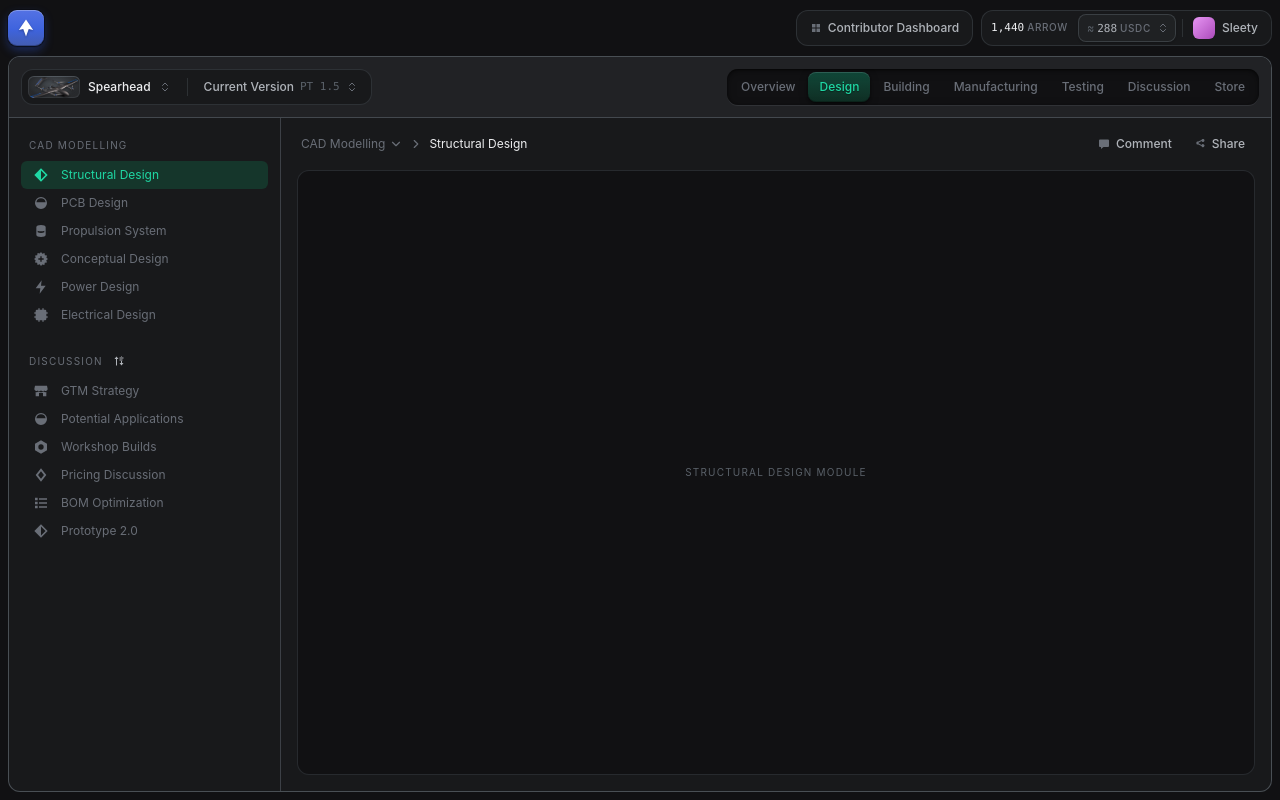
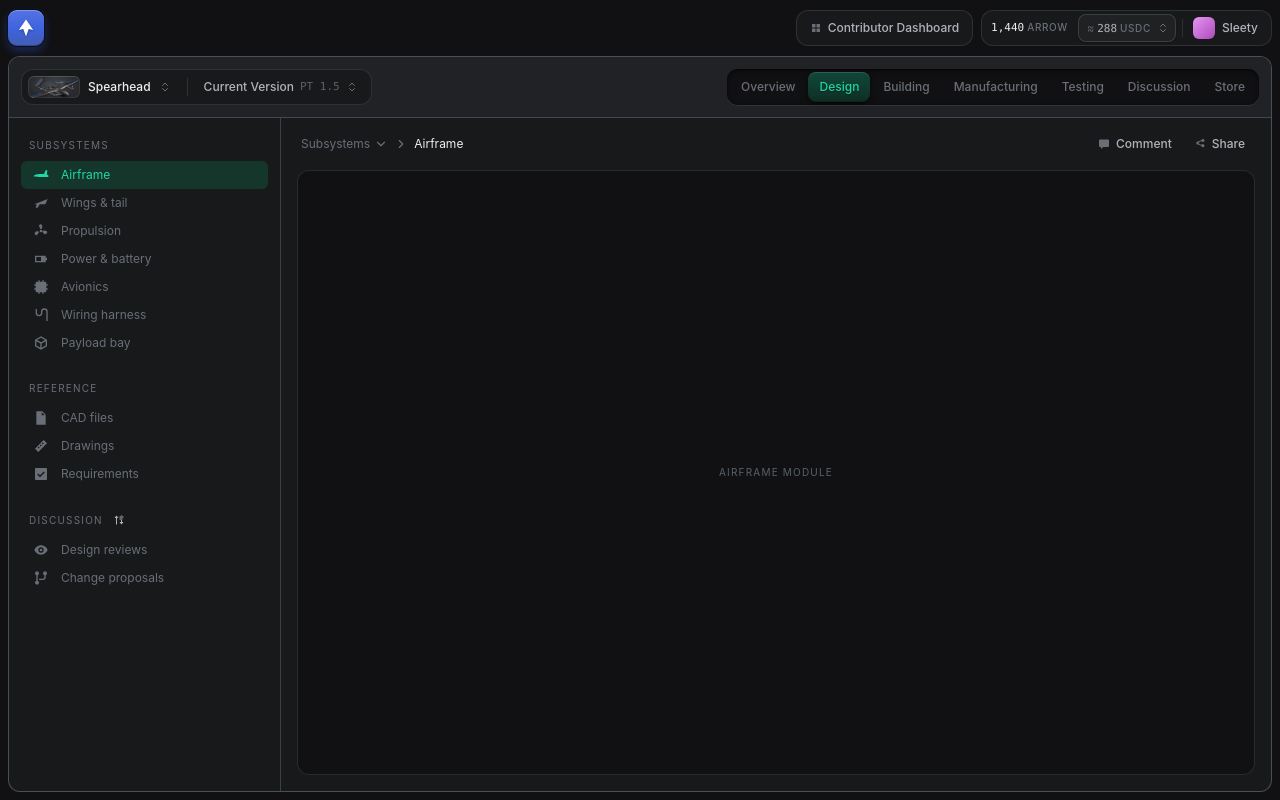
Before and after one commit to Arrow-air/arrow-superapp, a Vue app in the folder prototypes/app-frame/: page /#/spearhead/design/airframe in a window 1280 px wide. Before the commit this address led to /#/spearhead/design/structural-design. Built offline with nearby package versions, Linux system fonts and the light colour scheme.

Commit message:
app-frame: context sidebars for every tab (topics, then scoped discussion) with topic icons

```diff
--- a/prototypes/app-frame/src/frame/icons.ts
+++ b/prototypes/app-frame/src/frame/icons.ts
@@ -18,6 +18,42 @@ export const icons = {
   menu: 'M3 5h18v2H3Zm0 6h18v2H3Zm0 6h18v2H3Z',
   comment: 'M4 3h16a2 2 0 0 1 2 2v11a2 2 0 0 1-2 2h-9l-5 4v-4H4a2 2 0 0 1-2-2V5a2 2 0 0 1 2-2Z',
   share: 'M18 2a3 3 0 1 1-2.8 4.1L8.9 9.3a3 3 0 0 1 0 1.4l6.3 3.2A3 3 0 1 1 15 16l-6.3-3.2a3 3 0 1 1 0-5.6L15 4a3 3 0 0 1 3-2Z',
+  info: 'M12 2a10 10 0 1 1 0 20 10 10 0 0 1 0-20Zm-1 8v7h2v-7Zm0-4v2h2V6Z',
+  sliders: 'M4 5h9v2H4Zm13 0h3v2h-3ZM13 3h4v6h-4ZM4 11h3v2H4Zm7 0h9v2h-9ZM7 9h4v6H7Zm-3 8h11v2H4Zm15 0h1v2h-1Zm-4-2h4v6h-4Z',
+  flag: 'M5 2h2v20H5Zm3 1h11l-3 4.5 3 4.5H8Z',
+  history: 'M12 3a9 9 0 1 1-9 9h2a7 7 0 1 0 2-4.9L9 9H3V3l2.6 2.6A9 9 0 0 1 12 3Zm-1 4h2v4.6l3.2 3.2-1.4 1.4L11 12.4Z',
+  people: 'M9 4a3.5 3.5 0 1 1 0 7 3.5 3.5 0 0 1 0-7ZM2 20a7 7 0 0 1 14 0Zm15-15a3 3 0 1 1 0 6 3 3 0 0 1 0-6Zm1 8a6 6 0 0 1 4 7h-4.1a8.9 8.9 0 0 0-2.7-6.7A6 6 0 0 1 18 13Z',
+  megaphone: 'M3 9h4l10-5v16L7 15H6l1 5H5l-1.6-5H3Zm16 0a3 3 0 0 1 0 6Z',
+  question: 'M12 2a10 10 0 1 1 0 20 10 10 0 0 1 0-20Zm-1 14v2h2v-2Zm1-10a4 4 0 0 0-4 4h2a2 2 0 1 1 3 1.7c-1.2.7-2 1.6-2 3.3h2c0-.8.4-1.2 1-1.6A4 4 0 0 0 12 6Z',
+  airframe: 'M1 14c0-2 3.5-3.5 9-3.5h6.5L19 5h2.5l-.8 6.2L23 12.5V15H10c-5.5 0-9-.5-9-1Z',
+  wing: 'M2 14 22 6l-3.5 8H10l-3 5H4l1.5-5Z',
+  fan: 'M12 10a2 2 0 1 1 0 4 2 2 0 0 1 0-4Zm-1-8c2.5 0 3.5 2 2.8 4.8L13 9h-2L9.3 5.6C8.8 3.8 9.6 2 11 2Zm10 13c-1.3 2.2-3.5 2.3-5.4.2L14.2 13l1-1.7 3.8.2c1.8.3 3 1.9 2 3.5ZM3 17c-1.2-2.2 0-4 2.8-4.7l2.2-.1 1 1.7-2.1 3.1C5.9 18.7 3.8 18.8 3 17Z',
+  battery: 'M3 7h16v3h2v4h-2v3H3Zm2 2v6h7V9Z',
+  harness: 'M4 3h2v6a3 3 0 0 0 6 0V7a5 5 0 0 1 10 0v14h-2V7a3 3 0 0 0-6 0v2A5 5 0 0 1 4 9Z',
+  box: 'M12 2 21 7v10l-9 5-9-5V7Zm0 2.3L6 7.6l6 3.3 6-3.3ZM5 9.3v6.5l6 3.3v-6.5Zm8 9.8 6-3.3V9.3l-6 3.3Z',
+  file: 'M5 2h9l5 5v15H5Zm8 1.5V8h4.5Z',
+  ruler: 'M3 16 16 3l5 5L8 21Zm4.2-1.8 1.4 1.4 1.4-1.4-1.4-1.4Zm3-3 1.4 1.4 1.4-1.4-1.4-1.4Zm3-3 1.4 1.4 1.4-1.4-1.4-1.4Z',
+  'check-square': 'M4 3h16a1 1 0 0 1 1 1v16a1 1 0 0 1-1 1H4a1 1 0 0 1-1-1V4a1 1 0 0 1 1-1Zm12.3 5.3L10.5 14l-2.8-2.8-1.4 1.4 4.2 4.2 7.2-7.1Z',
+  'check-circle': 'M12 2a10 10 0 1 1 0 20 10 10 0 0 1 0-20Zm4.3 5.8L10.5 13.6l-2.8-2.8-1.4 1.4 4.2 4.2 7.2-7.2Z',
+  eye: 'M12 5c5 0 9 4 10 7-1 3-5 7-10 7S3 15 2 12c1-3 5-7 10-7Zm0 3a4 4 0 1 0 0 8 4 4 0 0 0 0-8Zm0 2a2 2 0 1 1 0 4 2 2 0 0 1 0-4Z',
+  branch: 'M6 2a3 3 0 0 1 1 5.8v8.4A3 3 0 1 1 5 16.2V7.8A3 3 0 0 1 6 2Zm12 0a3 3 0 0 1 1 5.8V11a4 4 0 0 1-4 4H9v-2h6a2 2 0 0 0 2-2V7.8A3 3 0 0 1 18 2Z',
+  wrench: 'M14.5 2a5.5 5.5 0 0 0-5.2 7.3L2.6 16a2 2 0 0 0 0 2.8l2.6 2.6a2 2 0 0 0 2.8 0l6.7-6.7A5.5 5.5 0 0 0 21.6 8l-3.3 3.3-3.6-1-1-3.6L17 3.4A5.5 5.5 0 0 0 14.5 2Z',
+  book: 'M3 4h7a2 2 0 0 1 2 2v15a3 3 0 0 0-2-1H3Zm18 0h-7a2 2 0 0 0-2 2v15a3 3 0 0 1 2-1h7Z',
+  target: 'M12 2a10 10 0 1 1 0 20 10 10 0 0 1 0-20Zm0 3a7 7 0 1 0 0 14 7 7 0 0 0 0-14Zm0 3a4 4 0 1 1 0 8 4 4 0 0 1 0-8Z',
+  printer: 'M6 2h12v5H6ZM3 8h18v9h-3v5H6v-5H3Zm5 7v5h8v-5Z',
+  layers: 'M12 2 22 7l-10 5L2 7Zm-7.8 8.1L12 14l7.8-3.9L22 11.2l-10 5-10-5Zm0 4.5L12 18.5l7.8-3.9L22 15.7l-10 5-10-5Z',
+  truck: 'M2 5h12v10h1V8h4l3 4v5h-2a2.5 2.5 0 0 1-5 0H9a2.5 2.5 0 0 1-5 0H2Z',
+  flask: 'M8 2h8v2h-1v5l6 11a1.5 1.5 0 0 1-1.3 2H4.3A1.5 1.5 0 0 1 3 20L9 9V4H8Z',
+  coin: 'M12 2a10 10 0 1 1 0 20 10 10 0 0 1 0-20Zm-1 4v1.1A3 3 0 0 0 11 13h2a1 1 0 0 1 0 2H9v2h2v1h2v-1.1A3 3 0 0 0 13 11h-2a1 1 0 0 1 0-2h4V7h-2V6Z',
+  plane: 'M21 16v-2l-8-5V3.5a1.5 1.5 0 0 0-3 0V9l-8 5v2l8-2.5V19l-2 1.5V22l3.5-1 3.5 1v-1.5L13 19v-5.5Z',
+  gauge: 'M12 4a10 10 0 0 1 10 10v2H2v-2A10 10 0 0 1 12 4Zm4.2 4.4-5 4.2a1.5 1.5 0 1 0 2.2 1.8Z',
+  log: 'M5 3h14v18H5Zm3 4v2h8V7Zm0 4v2h8v-2Zm0 4v2h5v-2Z',
+  alert: 'M12 2 23 21H1Zm-1 7v6h2V9Zm0 8v2h2v-2Z',
+  bag: 'M6 7a6 6 0 0 1 12 0h3l-1 15H4L3 7Zm2 0h8a4 4 0 0 0-8 0Z',
+  shirt: 'M8 3 3 6l2 5 2-1v11h10V10l2 1 2-5-5-3a4 4 0 0 1-8 0Z',
+  chart: 'M3 3h2v16h16v2H3Zm4 9h3v6H7Zm5-4h3v10h-3Zm5-4h3v14h-3Z',
+  tag: 'M3 3h9l9 9-9 9-9-9Zm4.5 2.5a2 2 0 1 0 0 4 2 2 0 0 0 0-4Z',
+  bulb: 'M12 2a7 7 0 0 1 4 12.7V17H8v-2.3A7 7 0 0 1 12 2Zm-3 17h6v2a1 1 0 0 1-1 1h-4a1 1 0 0 1-1-1Z',
 } as const;
 
 export type IconName = keyof typeof icons;
--- a/prototypes/app-frame/src/frame/nav.ts
+++ b/prototypes/app-frame/src/frame/nav.ts
@@ -23,52 +23,189 @@ export const projects: Project[] = [
   { id: 'caribou', label: 'Caribou', versions: [{ id: 'v0', label: 'Current Version', code: 'V 0.1' }] },
 ];
 
-const discussion: NavGroup = {
-  id: 'discussion',
-  label: 'Discussion',
-  sortable: true,
-  items: [
-    { id: 'gtm-strategy', label: 'GTM Strategy', icon: 'store' },
-    { id: 'potential-applications', label: 'Potential Applications', icon: 'globe' },
-    { id: 'workshop-builds', label: 'Workshop Builds', icon: 'hexagon' },
-    { id: 'pricing-discussion', label: 'Pricing Discussion', icon: 'diamond' },
-    { id: 'bom-optimization', label: 'BOM Optimization', icon: 'list' },
-    { id: 'prototype-2', label: 'Prototype 2.0', icon: 'half-diamond' },
-  ],
-};
-
-// Placeholder sidebar for tabs whose structure isn't designed yet.
-const stub = (label: string): NavGroup[] => [
-  { id: 'main', label, items: [{ id: 'index', label: 'All', icon: 'list' }] },
-  discussion,
-];
+// Each tab's sidebar: the topics for that context first, then the
+// discussion scoped to it. Design, Building and Manufacturing share
+// subsystem names so you stay on the same part of the aircraft across tabs.
+const item = (id: string, label: string, icon: IconName): NavItem => ({ id, label, icon });
+const talk = (...items: NavItem[]): NavGroup => ({ id: 'discussion', label: 'Discussion', sortable: true, items });
 
 export const tabs: Tab[] = [
-  { id: 'overview', label: 'Overview', groups: stub('Overview') },
+  {
+    id: 'overview',
+    label: 'Overview',
+    groups: [
+      {
+        id: 'about',
+        label: 'About',
+        items: [
+          item('summary', 'Summary', 'info'),
+          item('specifications', 'Specifications', 'sliders'),
+          item('roadmap', 'Roadmap', 'flag'),
+          item('changelog', 'Changelog', 'history'),
+          item('contributors', 'Contributors', 'people'),
+        ],
+      },
+      talk(item('announcements', 'Announcements', 'megaphone'), item('qa', 'Q&A', 'question')),
+    ],
+  },
   {
     id: 'design',
     label: 'Design',
     groups: [
       {
-        id: 'cad',
-        label: 'CAD Modelling',
+        id: 'subsystems',
+        label: 'Subsystems',
         items: [
-          { id: 'structural-design', label: 'Structural Design', icon: 'half-diamond' },
-          { id: 'pcb-design', label: 'PCB Design', icon: 'globe' },
-          { id: 'propulsion-system', label: 'Propulsion System', icon: 'cylinder' },
-          { id: 'conceptual-design', label: 'Conceptual Design', icon: 'gear' },
-          { id: 'power-design', label: 'Power Design', icon: 'bolt' },
-          { id: 'electrical-design', label: 'Electrical Design', icon: 'chip' },
+          item('airframe', 'Airframe', 'airframe'),
+          item('wings-tail', 'Wings & tail', 'wing'),
+          item('propulsion', 'Propulsion', 'fan'),
+          item('power', 'Power & battery', 'battery'),
+          item('avionics', 'Avionics', 'chip'),
+          item('wiring', 'Wiring harness', 'harness'),
+          item('payload', 'Payload bay', 'box'),
         ],
       },
-      discussion,
+      {
+        id: 'reference',
+        label: 'Reference',
+        items: [
+          item('cad-files', 'CAD files', 'file'),
+          item('drawings', 'Drawings', 'ruler'),
+          item('requirements', 'Requirements', 'check-square'),
+        ],
+      },
+      talk(item('design-reviews', 'Design reviews', 'eye'), item('change-proposals', 'Change proposals', 'branch')),
     ],
   },
-  { id: 'building', label: 'Building', groups: stub('Building') },
-  { id: 'manufacturing', label: 'Manufacturing', groups: stub('Manufacturing') },
-  { id: 'testing', label: 'Testing', groups: stub('Testing') },
-  { id: 'discussion', label: 'Discussion', groups: [discussion] },
-  { id: 'store', label: 'Store', groups: stub('Store') },
+  {
+    id: 'building',
+    label: 'Building',
+    groups: [
+      {
+        id: 'prepare',
+        label: 'Prepare',
+        items: [item('bom', 'Bill of materials', 'list'), item('tools', 'Tools & workspace', 'wrench')],
+      },
+      {
+        id: 'assembly',
+        label: 'Assembly',
+        items: [
+          item('airframe', 'Airframe', 'airframe'),
+          item('wings', 'Wings', 'wing'),
+          item('propulsion', 'Propulsion', 'fan'),
+          item('electrical', 'Electrical', 'harness'),
+        ],
+      },
+      {
+        id: 'setup',
+        label: 'Setup',
+        items: [item('flight-controller', 'Flight controller', 'chip'), item('calibration', 'Calibration', 'target')],
+      },
+      talk(item('workshop-builds', 'Workshop builds', 'hexagon'), item('troubleshooting', 'Troubleshooting', 'question')),
+    ],
+  },
+  {
+    id: 'manufacturing',
+    label: 'Manufacturing',
+    groups: [
+      {
+        id: 'parts',
+        label: 'Parts',
+        items: [
+          item('printed', 'Printed parts', 'printer'),
+          item('composite', 'Composite parts', 'layers'),
+          item('sourced', 'Sourced parts & suppliers', 'truck'),
+        ],
+      },
+      {
+        id: 'processes',
+        label: 'Processes',
+        items: [
+          item('layup', 'Layup', 'layers'),
+          item('print-settings', 'Print settings', 'sliders'),
+          item('inspection', 'Inspection', 'check-square'),
+        ],
+      },
+      { id: 'cost', label: 'Cost', items: [item('cost-breakdown', 'Cost breakdown', 'coin')] },
+      talk(item('bom-optimization', 'BOM optimization', 'list'), item('supplier-options', 'Supplier options', 'truck')),
+    ],
+  },
+  {
+    id: 'testing',
+    label: 'Testing',
+    groups: [
+      { id: 'plan', label: 'Plan', items: [item('test-plan', 'Test plan', 'check-square')] },
+      {
+        id: 'ground',
+        label: 'Ground tests',
+        items: [item('bench-thrust', 'Bench thrust', 'gauge'), item('static-load', 'Static load', 'airframe')],
+      },
+      {
+        id: 'flight',
+        label: 'Flight tests',
+        items: [
+          item('hover', 'Hover', 'fan'),
+          item('transition', 'Transition', 'plane'),
+          item('endurance', 'Endurance', 'battery'),
+        ],
+      },
+      {
+        id: 'results',
+        label: 'Results',
+        items: [item('flight-logs', 'Flight logs', 'log'), item('findings', 'Findings', 'bulb')],
+      },
+      talk(item('test-results', 'Test results', 'chart'), item('incidents', 'Incidents', 'alert')),
+    ],
+  },
+  {
+    id: 'discussion',
+    label: 'Discussion',
+    groups: [
+      {
+        id: 'threads',
+        label: 'Threads',
+        items: [
+          item('all', 'All threads', 'comment'),
+          item('proposals', 'Proposals', 'branch'),
+          item('decisions', 'Decisions', 'check-circle'),
+          item('ideas', 'Ideas', 'bulb'),
+          item('qa', 'Q&A', 'question'),
+        ],
+      },
+      {
+        id: 'by-context',
+        label: 'By context',
+        items: [
+          item('ctx-design', 'Design', 'half-diamond'),
+          item('ctx-building', 'Building', 'wrench'),
+          item('ctx-manufacturing', 'Manufacturing', 'layers'),
+          item('ctx-testing', 'Testing', 'plane'),
+          item('ctx-store', 'Store', 'store'),
+        ],
+      },
+    ],
+  },
+  {
+    id: 'store',
+    label: 'Store',
+    groups: [
+      {
+        id: 'shop',
+        label: 'Shop',
+        items: [item('kits', 'Kits', 'bag'), item('parts', 'Parts', 'box'), item('merch', 'Merch', 'shirt')],
+      },
+      {
+        id: 'strategy',
+        label: 'Strategy',
+        items: [
+          item('pricing', 'Pricing', 'tag'),
+          item('go-to-market', 'Go-to-market', 'chart'),
+          item('applications', 'Potential applications', 'globe'),
+        ],
+      },
+      talk(item('pricing-discussion', 'Pricing discussion', 'tag')),
+    ],
+  },
 ];
 
 export const findProject = (id: unknown) => projects.find((p) => p.id === id);
--- a/prototypes/app-frame/src/router.ts
+++ b/prototypes/app-frame/src/router.ts
@@ -7,7 +7,7 @@ import { findProject, findTab, findItem, firstItem, projects, tabs } from './fra
 export const router = createRouter({
   history: createWebHashHistory(),
   routes: [
-    { path: '/', redirect: `/${projects[0].id}/design/structural-design` },
+    { path: '/', redirect: `/${projects[0].id}/design/airframe` },
     // Deliberately broken page, to prove a failing module can't take the frame down.
     { path: '/broken', component: () => import('./pages/Broken.vue') },
     {
```
